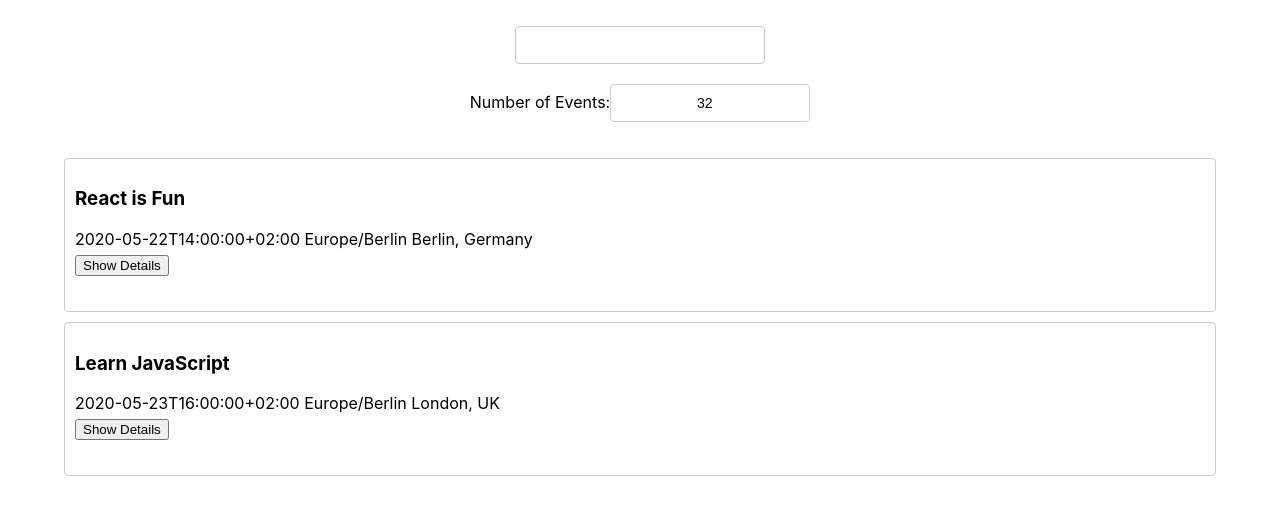
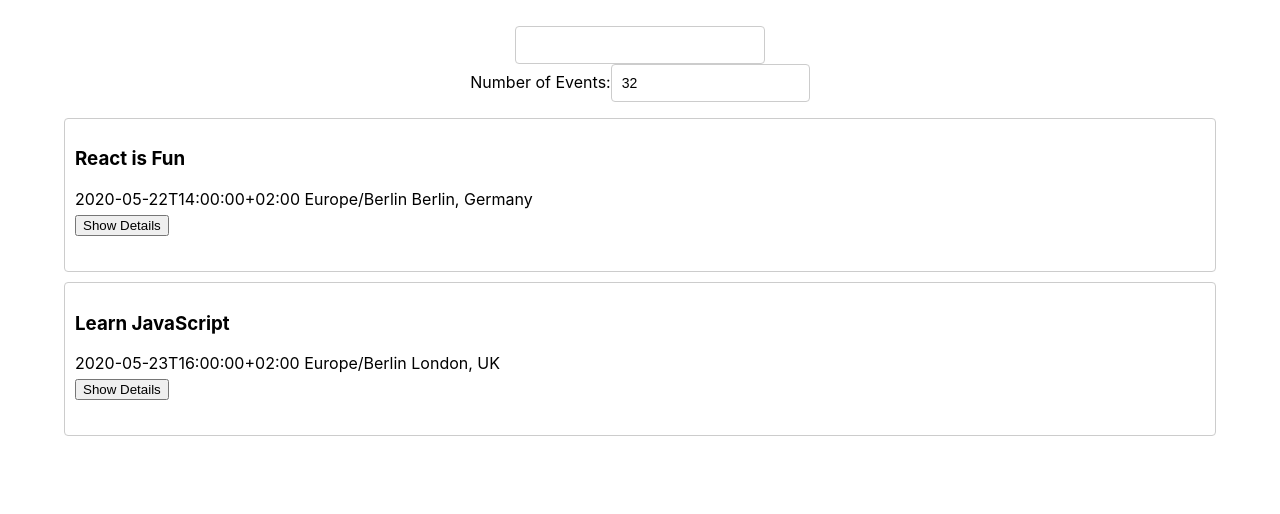
Before and after one commit to cjhart34/meet, a React (Create React App) app: page / in a window 1280 px wide. Shown: the top 514 px of the page. Built offline with nearby package versions, Linux system fonts and the light colour scheme.

Commit message:
update number of events

```diff
--- a/package.json
+++ b/package.json
@@ -7,11 +7,11 @@
     "@testing-library/jest-dom": "^5.16.5",
     "@testing-library/react": "^11.2.7",
     "@testing-library/user-event": "^12.8.3",
-    "axios": "^0.27.2",
+    "axios": "^1.1.3",
     "nprogress": "^0.2.0",
     "react": "^17.0.2",
     "react-dom": "^17.0.2",
-    "react-scripts": "^2.1.3",
+    "react-scripts": "^5.0.1",
     "web-vitals": "^2.1.4",
     "workbox-background-sync": "^6.5.4",
     "workbox-broadcast-update": "^6.5.4",
--- a/src/App.js
+++ b/src/App.js
@@ -2,7 +2,7 @@ import React, { Component } from 'react';
 import './App.css';
 import EventList from './EventList';
 import CitySearch from './CitySearch';
-import NumberOfEvents from './NumberOfEvents.js';
+import NumberOfEvents from './NumberOfEvents';
 import { extractLocations, getEvents } from './api';
 import './nprogress.css';
 
@@ -10,23 +10,24 @@ class App extends Component {
   state = {
     events: [],
     locations: [],
-    numberOfEvents: 32
+    numberOfEvents: 32,
+    selectedLocation: 'all'
   };
 
   updateEvents = (location, eventCount) => {
+    const { numberOfEvents } = this.state;
+    if (location === undefined) location = this.state.selectedLocation;
     getEvents().then((events) => {
-      const locationEvents = (location === 'all')
-      ? events
-      : events.filter((event) => event.location === location);
+      const locationEvents =
+        location === 'all'
+          ? events
+          : events.filter((event) => event.location === location);
+      eventCount = eventCount === undefined ? numberOfEvents : eventCount;
       this.setState({
-        events: locationEvents.slice(0, this.state.numberOfEvents)
+        events: locationEvents.slice(0, eventCount),
+        selectedLocation: location,
+        numberOfEvents: eventCount
       });
-    });
-  };
-
-  updateNumberOfEvents(number) {
-    this.setState({
-      numberOfEvents: number
     });
   };
 
@@ -34,7 +35,12 @@ class App extends Component {
     this.mounted = true;
     getEvents().then((events) => {
       if (this.mounted) {
-        this.setState({ events, locations: extractLocations(events) });
+        this.setState({
+          events
+          // : events.slice(0, this.state.numberOfEvents)
+          ,
+          locations: extractLocations(events)
+        });
       }
     });
   }
@@ -44,12 +50,12 @@ class App extends Component {
   }
 
   render() {
-    // const { numberOfEvents } = this.state;
+    const { numberOfEvents } = this.state;
     return (
       <div className='App'>
         <CitySearch locations={this.state.locations} updateEvents={this.updateEvents} />
-        <NumberOfEvents num={this.state.numberOfEvents}
-        updateNumberOfEvents={(num) => this.updateNumberOfEvents(num)} />
+        <NumberOfEvents numberOfEvents={numberOfEvents}
+        updateEvents={this.updateEvents} />
         <EventList events={this.state.events} />
       </div>
     );
--- a/src/NumberOfEvents.js
+++ b/src/NumberOfEvents.js
@@ -1,30 +1,39 @@
 import React, { Component } from 'react';
 
 class NumberOfEvents extends Component {
-  state = { num: 32 };
-
-  changeNum = (value) => {
-    this.setState({ num: value });
-    this.props.updateNumberOfEvents(value);
+  state = {
+    numberOfEvents: 32,
+    textWarning: '',
   };
 
-  componentDidMount() {
-    this.setState({ num: this.props.num || 32 });
-  }
+  handleInputChanged = (event) => {
+    const value = event.target.value;
+    const warning = value < 1 ? 'Please enter a number greater than 0' : '';
+    this.setState({
+      numberOfEvents: value,
+      textWarning: warning,
+    });
+
+    this.props.updateEvents(undefined, value);
+  };
 
   render() {
-    const { num } = this.state;
-
     return (
-      <label>
-        Number of Events:
-        <input
-          className='numberOfEvents'
-          type='number'
-          value={num}
-          onChange={(event) => this.changeNum(event.target.value)}
-        ></input>
-      </label>
+      <div>
+        <div className='number-of-events'>
+          <label>
+            Number of Events:
+            <input
+              type='number'
+              className='number-of-events-input'
+              min='1'
+              value={this.state.numberOfEvents}
+              onChange={this.handleInputChanged}
+            />
+          </label>
+        </div>
+        <p>{this.state.textWarning}</p>
+      </div>
     );
   }
 }
```
Also changed, not shown: 1 other file (tests, documents, lock files or other folders).
